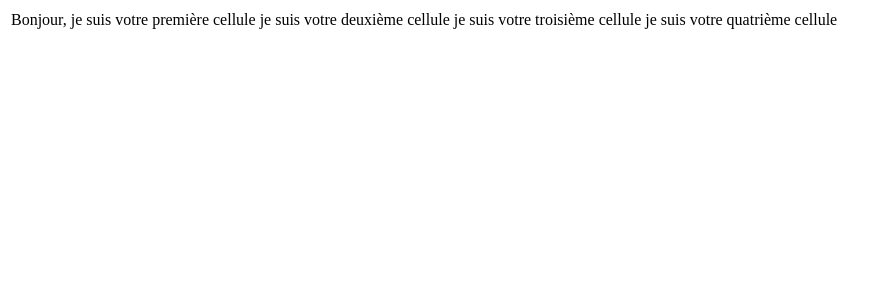
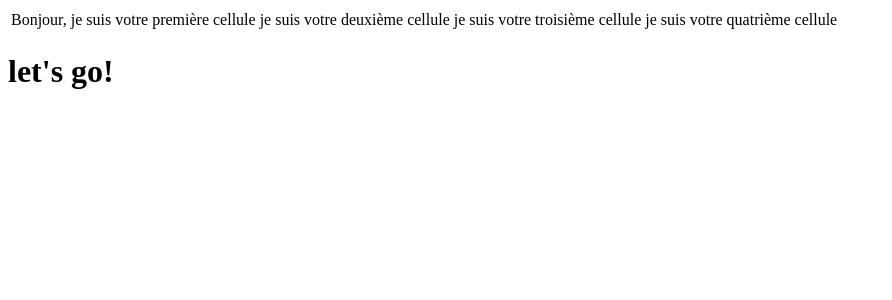
Before and after one commit to hard-tech/naval-warships, a React (Create React App) app: page /ScoreBoard in a window 1280 px wide. Shown: the top 300 px of the page, without its empty margins (0-892 px from the left). Built offline with nearby package versions, Linux system fonts and the light colour scheme.

Commit message:
Teste MJ Alexis on ScoreBoard

```diff
--- a/src/page/ScoreBoard.jsx
+++ b/src/page/ScoreBoard.jsx
@@ -12,6 +12,7 @@ export default class ScoreBoard extends Component {
             <td>je suis votre quatrième cellule</td>
           </tr>
         </table>
+        <h1>let's go!</h1>
       </div>
     )
   }
```
